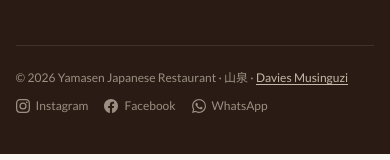
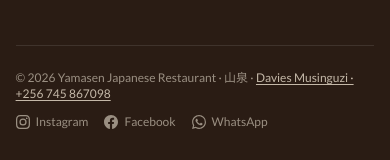
Before and after one commit to DaviesMenace1/izumi-restaurant-lounge, a Next.js app: page / in a window 390 px wide. Shown: the part 10101-10261 px from the top of the page. Built offline with nearby package versions, Linux system fonts and the light colour scheme.

Commit message:
Footer credit: show Davies Musinguzi phone number

```diff
--- a/src/components/Footer.tsx
+++ b/src/components/Footer.tsx
@@ -205,7 +205,7 @@ export default function Footer() {
               rel="noopener noreferrer"
               className="text-[#c4b8a8] hover:text-white underline underline-offset-2 transition-colors"
             >
-              Davies Musinguzi
+              Davies Musinguzi · +256 745 867098
             </a>
           </p>
           <div className="flex items-center gap-4">
```
